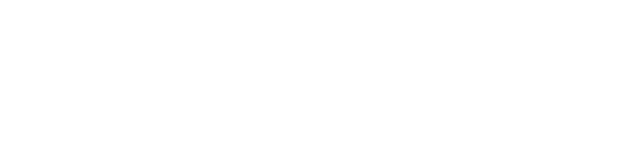
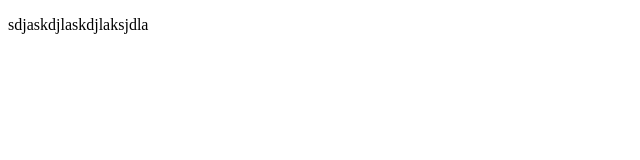
Before and after one commit to C15HOT/new, a plain HTML site: page index.html in a window 1280 px wide. Shown: the whole page, without its empty margins (0-640 px from the left). Drawn offline with Linux system fonts and the light colour scheme.

Commit message:
added text to index 2.html

```diff
--- a/index.html
+++ b/index.html
@@ -1,6 +1,7 @@
 <!DOCTYPE html>
 <html lang="en">
 <head>
+    <p>sdjaskdjlaskdjlaksjdla</p>
     <meta charset="UTF-8">
     <title>Title</title>
 </head>
```
